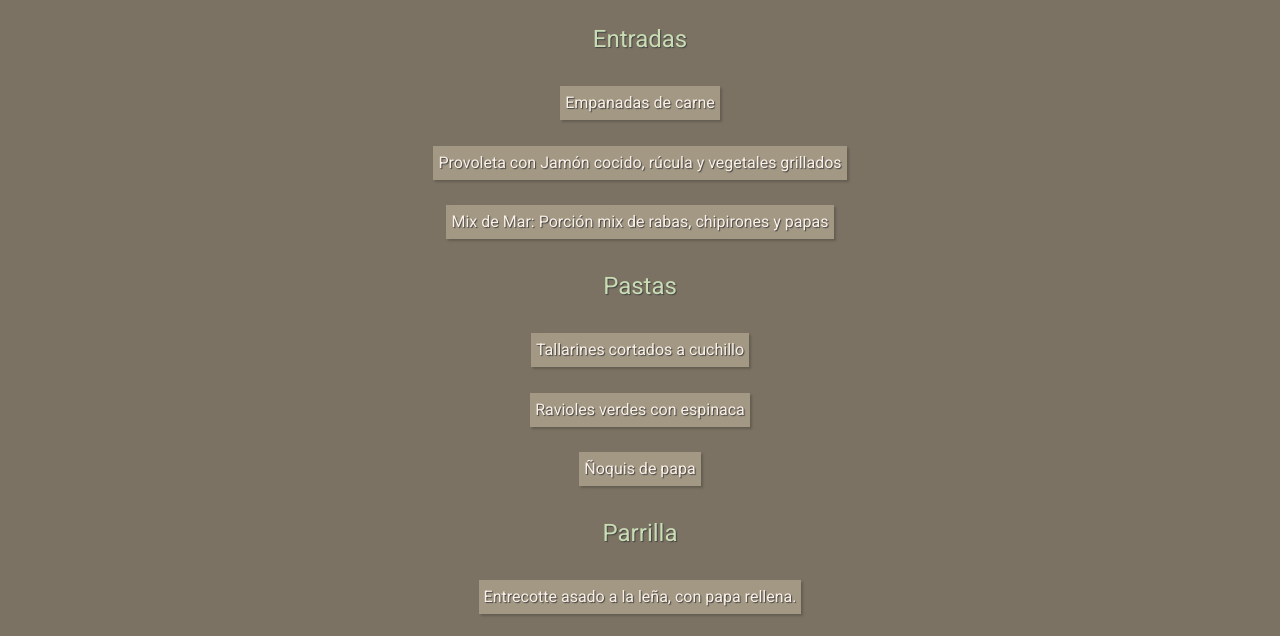
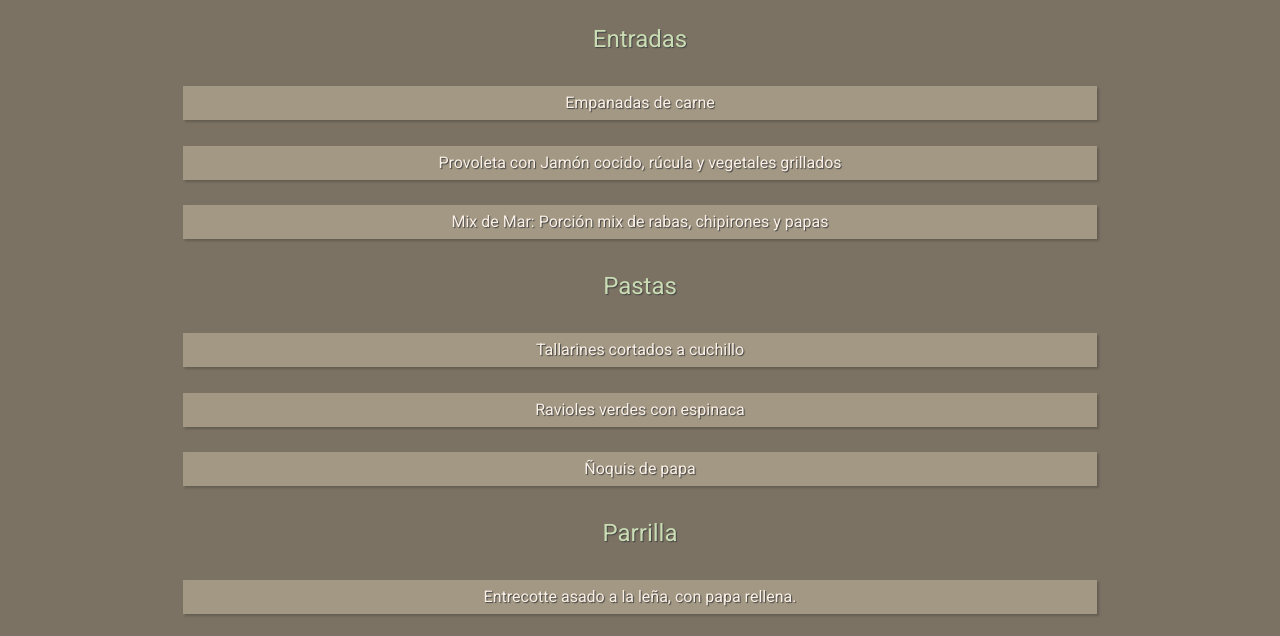
Before and after one commit to santilb/papachosfood, a plain HTML site: page menu.html in a window 1280 px wide. Shown: the part 145-781 px from the top of the page. Drawn offline with nearby package versions, Linux system fonts and the light colour scheme; a web font is replaced by a local one.

Commit message:
arreglos

```diff
--- a/estilos.scss
+++ b/estilos.scss
@@ -112,6 +112,7 @@ footer {
   .bannerHome {
     font-size: large;
     height: 35rem;
+
     h1 {
       font-size: xx-large;
     }
@@ -136,6 +137,10 @@ footer {
     width: $defaultWidth/4;
     height: 11rem !important;
   }
+
+  .menuLinea {
+    width: $defaultWidth/1.4!important;
+  }
 }
 
 @media only screen and (min-width: 768px) {
@@ -147,7 +152,7 @@ footer {
 
   .menuLinea {
     height: 3rem;
-    width: $defaultWidth/1.5;
+    width: $defaultWidth/1.4!important;
   }
 }
 
@@ -284,6 +289,7 @@ table {
   justify-items: left;
   text-align: center;
 }
+
 
 #caba {
   background-color: #686154;
--- a/menu.html
+++ b/menu.html
@@ -4,6 +4,8 @@
     <meta charset="UTF-8">
     <meta http-equiv="X-UA-Compatible" content="IE=edge">
     <meta name="viewport" content="width=device-width, initial-scale=1.0">
+    <meta name="description" content="Papachos Food. Menu. Comida">
+    <meta name="keywords" content="Restaurante, Papachos, Menu, Carta">
     <link rel="stylesheet" href="estilos.css">
     <link rel="preconnect" href="https://fonts.googleapis.com">
     <link rel="preconnect" href="https://fonts.gstatic.com" crossorigin>
```
Also changed, not shown: contacto.html (+2 -0 lines), delivery.html (+3 -1 lines), index.html (+5 -5 lines), nosotros.html (+2 -0 lines), estilos.css, 1 other file.
